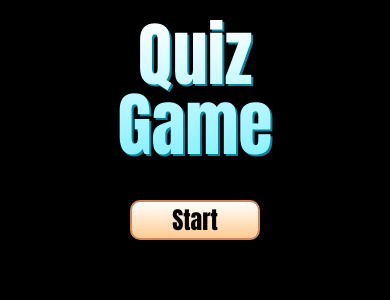
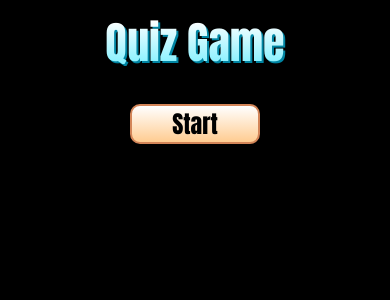
Before and after one commit to KolyaHarutyunyan/QuizGame, a React (Create React App) app: page / in a window 390 px wide. Shown: the top 300 px of the page. Built offline with nearby package versions, Linux system fonts and the light colour scheme; a web font is replaced by a local one.

Commit message:
finish quiz-game

```diff
--- a/src/app.scss
+++ b/src/app.scss
@@ -37,6 +37,9 @@
             font-size: 70px;
             font-weight: 400;
             margin: 20px;
+            @media (max-width: 768px) {
+                font-size: 44px;
+            }
         }
         .start-button {
             @include button-style();
```
